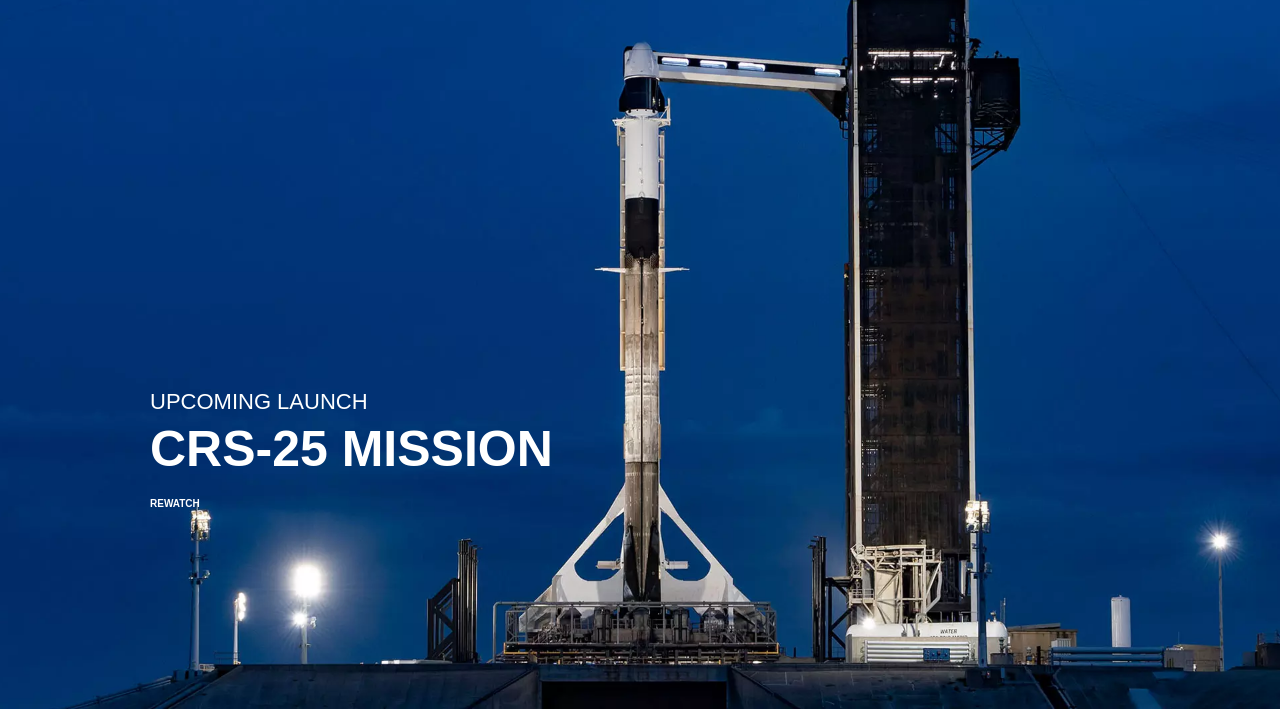
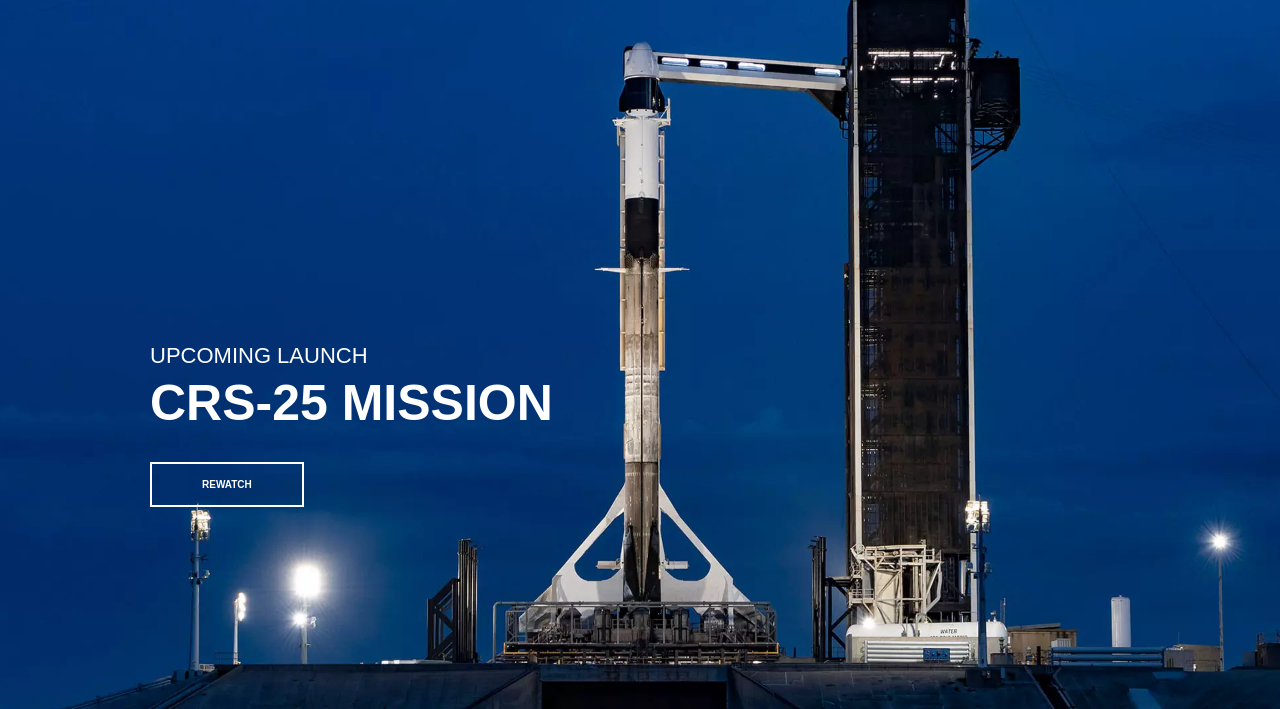
Before and after one commit to Vsrhly/spacex_clone, a plain HTML site: page index.html in a window 1280 px wide. Shown: the part 91-800 px from the top of the page. Drawn offline with Linux system fonts and the light colour scheme; a web font is replaced by a local one.

Commit message:
Section animation added

```diff
--- a/css/style.css
+++ b/css/style.css
@@ -112,15 +112,73 @@ section {
   font-size: 2.2rem;
   margin-bottom: 0.5rem;
   font-weight: 300;
+  animation: fadeInUp 0.5s ease-in-out;
 }
 
 .section-inner h2 {
   font-size: 5rem;
   font-weight: 700;
   margin-bottom: 2rem;
+  animation: fadeInUp 0.5s ease-in-out 0.2s;
+  animation-fill-mode: both; /* Stop from  showing at start */
+}
+
+.section-inner a {
+  animation: fadeInUp 0.5s ease-in-out 0.4s;
+  animation-fill-mode: both; /* Stop from  showing at start */
 }
 
 /* Background images  */
 .section-a {
   background-image: url("../img/section-a.webp");
 }
+
+.btn {
+  position: relative;
+  display: inline-block;
+  cursor: pointer;
+  text-align: center;
+  min-width: 13rem;
+  padding: 1.5rem 5rem;
+  margin-top: 1rem;
+  border: 0.2rem solid #fff;
+  text-transform: uppercase;
+  font-weight: bold;
+  overflow: hidden;
+  z-index: 2;
+}
+
+.btn:hover span {
+  color: #000;
+}
+
+.btn .hover {
+  position: absolute;
+  top: 0;
+  left: 0;
+  width: 100%;
+  height: 100%;
+  background-color: #fff;
+  color: #000;
+  z-index: -1;
+  transform: translateY(100%);
+  transition: transform 0.6s cubic-bezier(0.19, 1, 0.22, 1);
+}
+
+.btn:hover .hover {
+  transform: translateY(0);
+}
+
+/* Animations */
+
+@keyframes fadeInUp {
+  0% {
+    opacity: 0;
+    transform: translateY(14rem);
+  }
+
+  100% {
+    opacity: 1;
+    transform: translateY(0);
+  }
+}
--- a/index.html
+++ b/index.html
@@ -34,10 +34,10 @@
       <div class="section-inner">
         <h4>Upcoming Launch</h4>
         <h2>CRS-25 Mission</h2>
-        <div class="btn animate">
+        <a href="#" class="btn">
           <div class="hover"></div>
           <span>Rewatch</span>
-        </div>
+        </a>
       </div>
     </section>
   </body>
```
